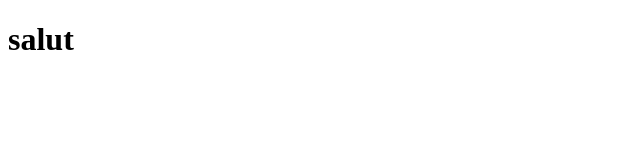
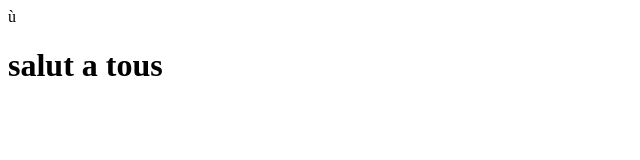
Before and after one commit to QuentinFQF/testsiteweb, a plain HTML site: page index.html in a window 1280 px wide. Shown: the whole page, without its empty margins (0-640 px from the left). Drawn offline with Linux system fonts and the light colour scheme.

Commit message:
Add files via upload
voila

```diff
--- a/index.html
+++ b/index.html
@@ -3,9 +3,9 @@
 <head>
     <meta charset="UTF-8">
     <meta name="viewport" content="width=device-width, initial-scale=1.0">
-    <title>Document</title>
+    <title>Document</title>ù
 </head>
 <body>
-    <h1>salut</h1>
+    <h1>salut a tous</h1>
 </body>
 </html>
```
